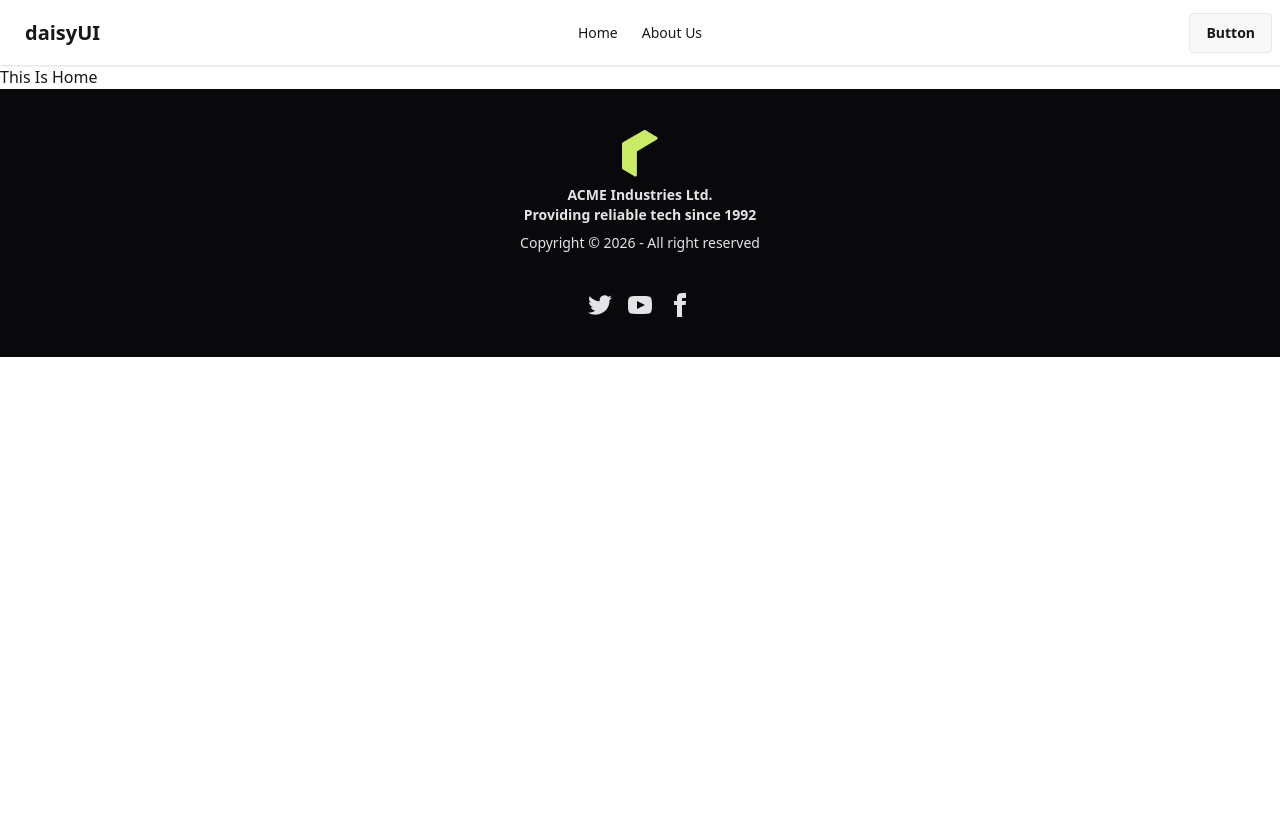
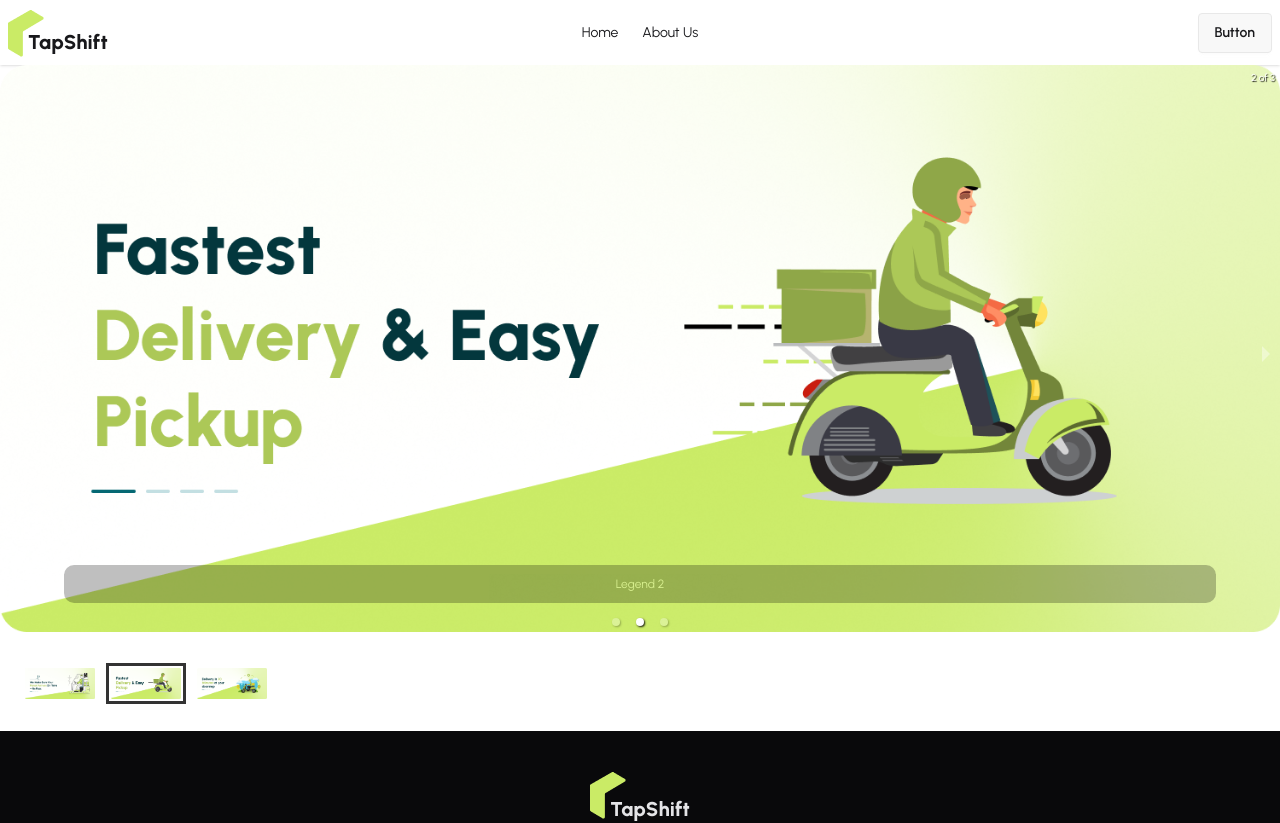
Before and after one commit to xovar/TapShift-frontend, a React app: page / in a window 1280 px wide. Shown: the top 823 px of the page. Before the commit the page ends 800 px from the top, so only its background shows below. Built offline with nearby package versions, Linux system fonts and the light colour scheme; the HTML template or start-up script is replaced by a standard one.

Commit message:
add carousel

```diff
--- a/package.json
+++ b/package.json
@@ -13,6 +13,7 @@
     "@tailwindcss/vite": "^4.1.18",
     "react": "^19.2.0",
     "react-dom": "^19.2.0",
+    "react-responsive-carousel": "^3.2.23",
     "react-router": "^7.12.0",
     "tailwindcss": "^4.1.18"
   },
--- a/src/index.css
+++ b/src/index.css
@@ -1,2 +1,10 @@
+@import url('https://fonts.googleapis.com/css2?family=Urbanist:ital,wght@0,100..900;1,100..900&display=swap');
 @import "tailwindcss";
 @plugin "daisyui";
+
+.font-urbanist{
+  font-family: "Urbanist", sans-serif;
+  font-optical-sizing: auto;
+  font-weight: 400;
+  font-style: normal;
+}
--- a/src/main.jsx
+++ b/src/main.jsx
@@ -1,11 +1,13 @@
-import { StrictMode } from 'react'
-import { createRoot } from 'react-dom/client'
-import './index.css'
+import { StrictMode } from "react";
+import { createRoot } from "react-dom/client";
+import "./index.css";
 import { RouterProvider } from "react-router";
-import router from './router/router.jsx';
+import router from "./router/router.jsx";
 
-createRoot(document.getElementById('root')).render(
+createRoot(document.getElementById("root")).render(
   <StrictMode>
-    <RouterProvider router={router} />
-  </StrictMode>,
-)
+    <div className="font-urbanist max-w-7xl mx-auto">
+      <RouterProvider router={router} />
+    </div>
+  </StrictMode>
+);
--- a/src/pages/Home/Home/Home.jsx
+++ b/src/pages/Home/Home/Home.jsx
@@ -1,9 +1,10 @@
 import React from 'react';
+import Banner from '../banner/Banner';
 
 function Home() {
   return (
     <div>
-      This Is Home
+      <Banner/>
     </div>
   );
 }
--- /dev/null
+++ b/src/pages/Home/banner/Banner.jsx
@@ -0,0 +1,27 @@
+import React from "react";
+import "react-responsive-carousel/lib/styles/carousel.min.css"; // requires a loader
+import { Carousel } from "react-responsive-carousel";
+import bannerImg1 from '../../../assets/banner/banner1.png';
+import bannerImg2 from '../../../assets/banner/banner2.png';
+import bannerImg3 from '../../../assets/banner/banner3.png';
+
+function Banner() {
+  return (
+    <Carousel autoPlay={true} infiniteLoop={true}>
+      <div>
+        <img src={bannerImg1} />
+        <p className="legend">Legend 1</p>
+      </div>
+      <div>
+        <img src={bannerImg2} />
+        <p className="legend">Legend 2</p>
+      </div>
+      <div>
+        <img src={bannerImg3} />
+        <p className="legend">Legend 3</p>
+      </div>
+    </Carousel>
+  );
+}
+
+export default Banner;
--- a/src/pages/shared/TapShiftLogo/TapShiftLogo.jsx
+++ b/src/pages/shared/TapShiftLogo/TapShiftLogo.jsx
@@ -3,8 +3,9 @@
 
 function TapShiftLogo() {
   return (
-    <div>
-      <img src={logo} alt="" />
+    <div className='flex items-end'>
+      <img className='' src={logo} alt="" />
+      <p className='font-extrabold text-[20px] -ml-4'>TapShift</p>
     </div>
   );
 }
--- a/src/pages/shared/navbar/Navbar.jsx
+++ b/src/pages/shared/navbar/Navbar.jsx
@@ -1,5 +1,6 @@
 import React from "react";
 import { NavLink } from "react-router";
+import TapShiftLogo from "../TapShiftLogo/TapShiftLogo";
 
 function Navbar() {
     const navItems = (
@@ -41,7 +42,7 @@
             {navItems}
           </ul>
         </div>
-        <a className="btn btn-ghost text-xl">daisyUI</a>
+        <a className=""><TapShiftLogo/></a>
       </div>
       <div className="navbar-center hidden lg:flex">
         <ul className="menu menu-horizontal px-1">
```
Also changed, not shown: 1 other file (tests, documents, lock files or other folders).
